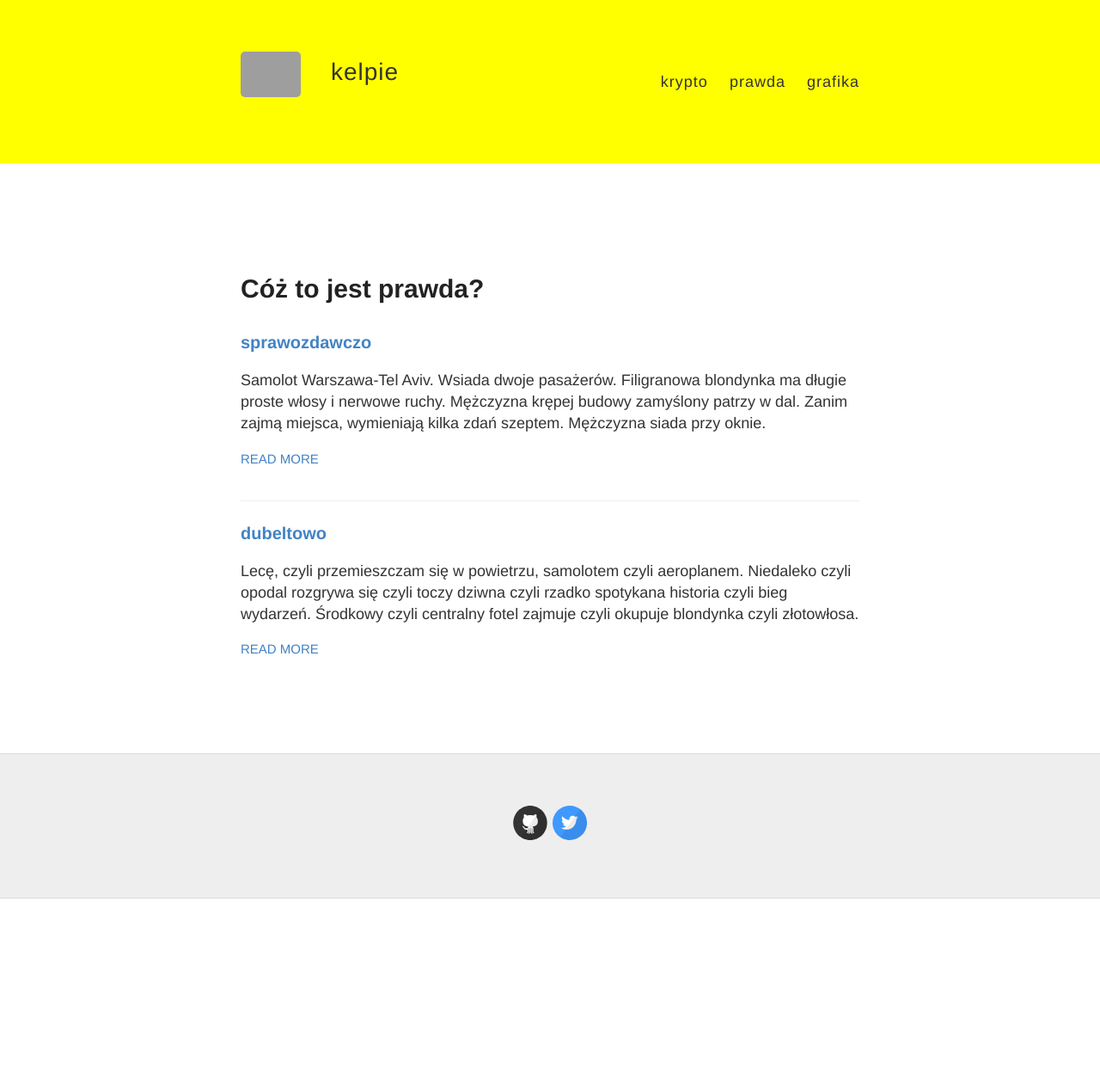
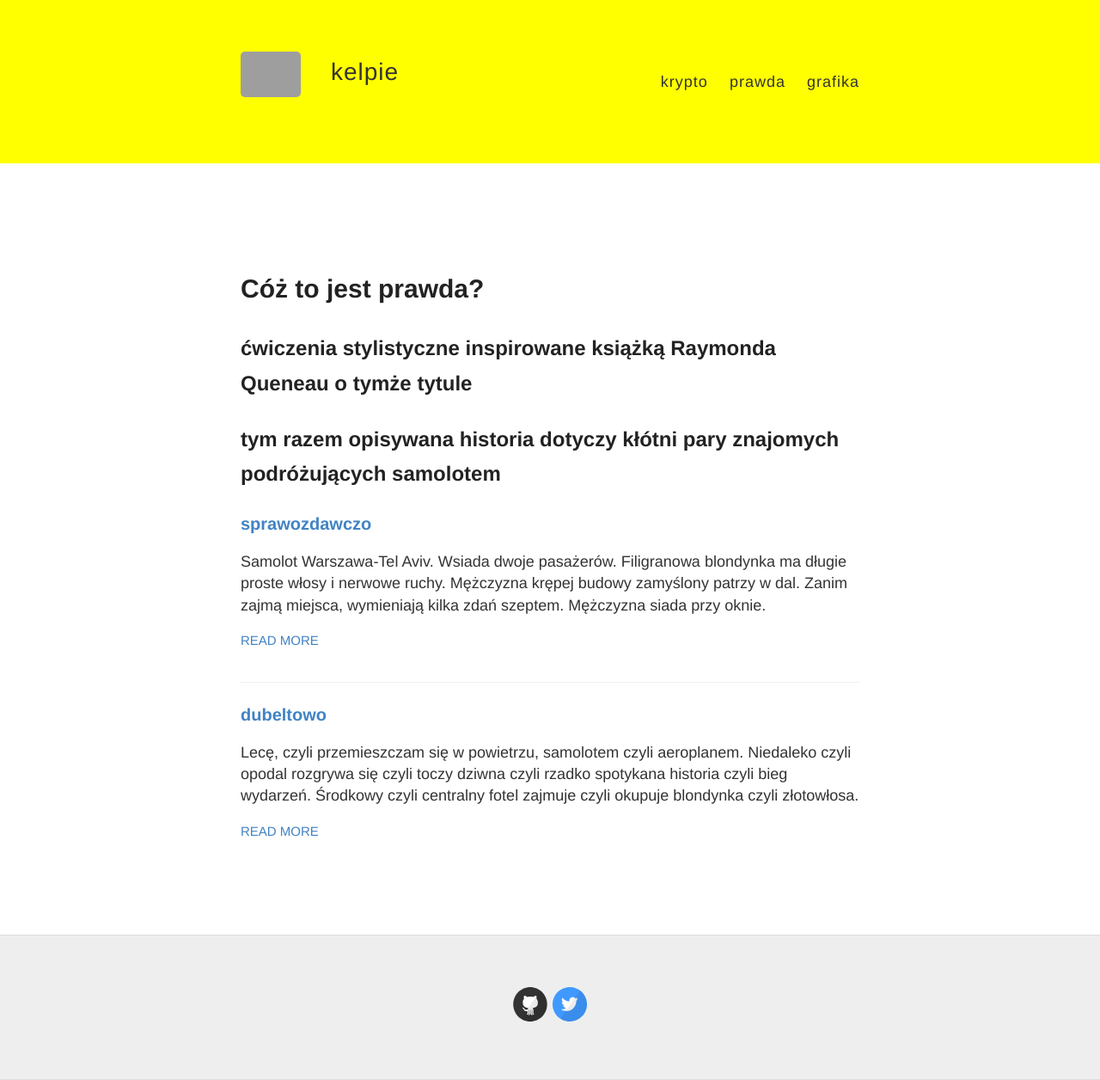
Before and after one commit to keIpie/keIpie.github.io, a Jekyll site: the page built from prawda.md, in a window 1280 px wide. Shown: the whole page at 86% size. Built offline with Jekyll 4.4.1, drawn with Linux system fonts in a browser that asks for light colours; before the commit the page ends 1045 px from its top, so only the background shows below that; grey boxes are pictures that could not be loaded.

Commit message:
dubeltowo

```diff
--- a/_layouts/post2.html
+++ b/_layouts/post2.html
@@ -37,6 +37,8 @@
 
     <div id="main" role="main" class="container">
       <h1> Cóż to jest prawda? </h1>
+      <h2> ćwiczenia stylistyczne inspirowane książką Raymonda Queneau o tymże tytule </h2>
+      <h2> tym razem opisywana historia dotyczy kłótni pary znajomych podróżujących samolotem </h2>
       <div class="posts">
         {% for post in site.categories.posts2 %}
           <article class="post">
```
